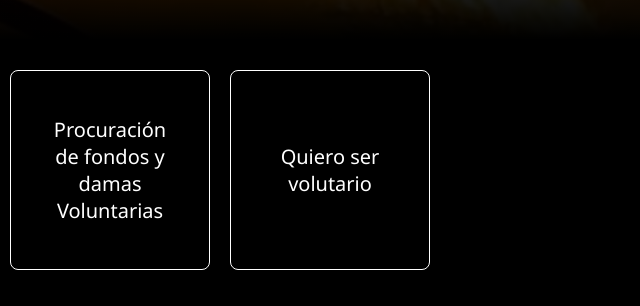
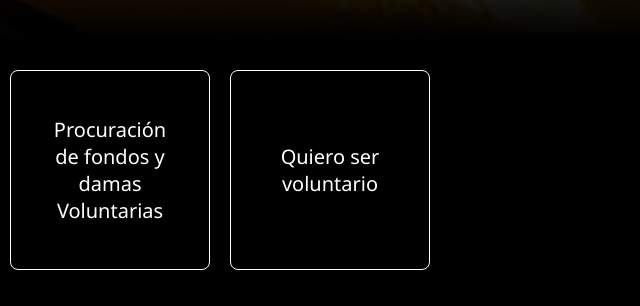
Before and after one commit to TifonXR/bomberos_BTX, a plain HTML site: page index.html in a window 1280 px wide. Shown: the part 790-1096 px from the top of the page, 640-1280 px from the left. Drawn offline with Linux system fonts and the light colour scheme.

Commit message:
actualizacion

```diff
--- a/index.html
+++ b/index.html
@@ -42,7 +42,7 @@
         <a href="https://wa.me/4141223942" class="btn">Cursos y consultoria en Protección Cívil</a>
         <a href="https://wa.me/4141012638" class="btn">Prevención y visitas a escuelas</a>
         <a href="https://wa.me/4141012638" class="btn">Procuración de fondos y damas Voluntarias</a>
-        <a href="https://wa.me/4141012638" class="btn">Quiero ser volutario</a>
+        <a href="https://wa.me/4141012638" class="btn">Quiero ser voluntario</a>
     </div>
 
     <!--Carrusel-->
```
